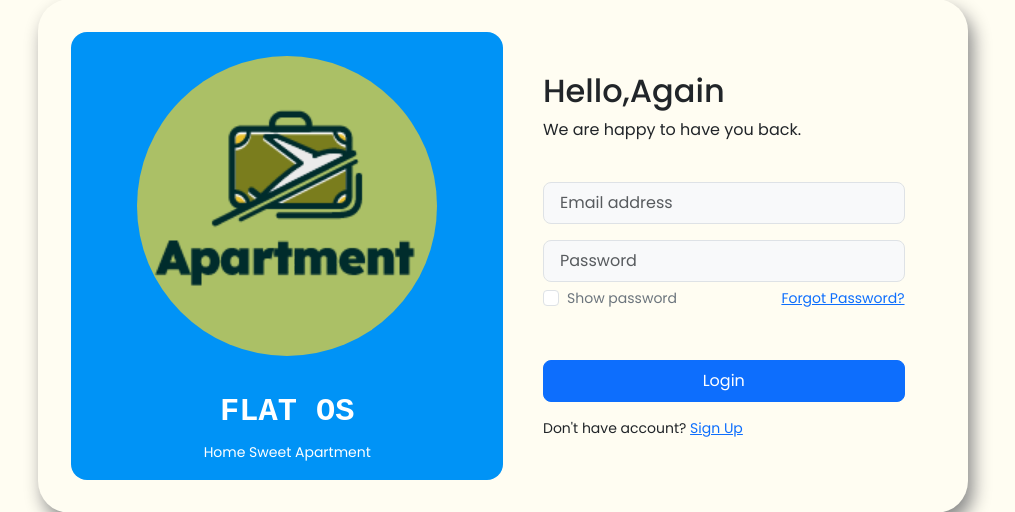
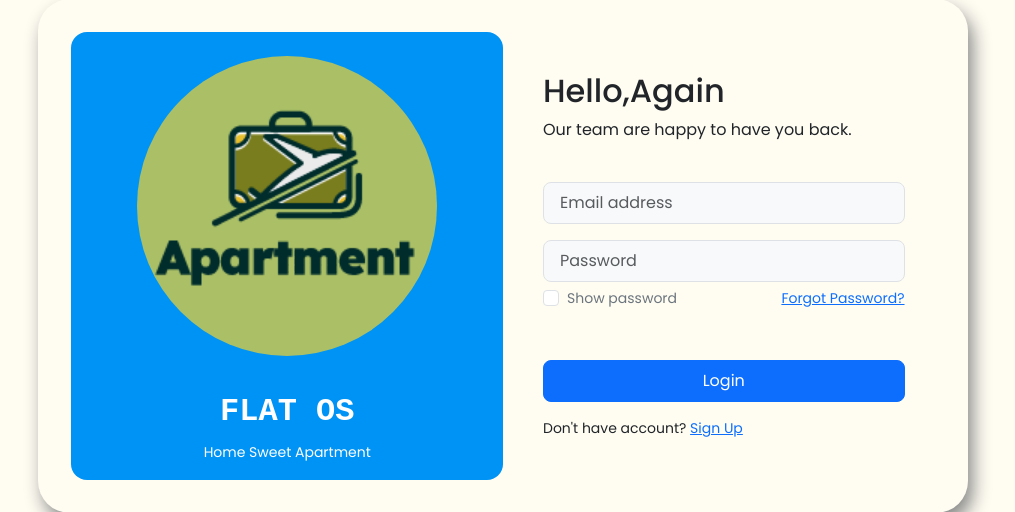
Before and after one commit to CarloSy30/LogIn, a PHP site: page / in a window 1280 px wide. Shown: the part 144-656 px from the top of the page, without its empty margins (137-1152 px from the left). Run offline with PHP 8.4, Linux system fonts and the light colour scheme.

Commit message:
change description

```diff
--- a/index.php
+++ b/index.php
@@ -78,7 +78,7 @@ if($_SERVER["REQUEST_METHOD"] == "POST"){
                             ?>
                                 <div class="header-text mb-4" id="right-header">
                                     <h2>Hello,Again</h2>
-                                    <p>We are happy to have you back.</p>
+                                    <p>Our team are happy to have you back.</p>
                                 </div>
                                 <div class="input-group mb-3">
                                     <input type="text" name="email" value = "<?php echo $data = isset($_POST['email']) ? htmlentities($_POST['email']) : null ?>" class="form-control form-control-lg bg-light fs-6" placeholder="Email address">
```
